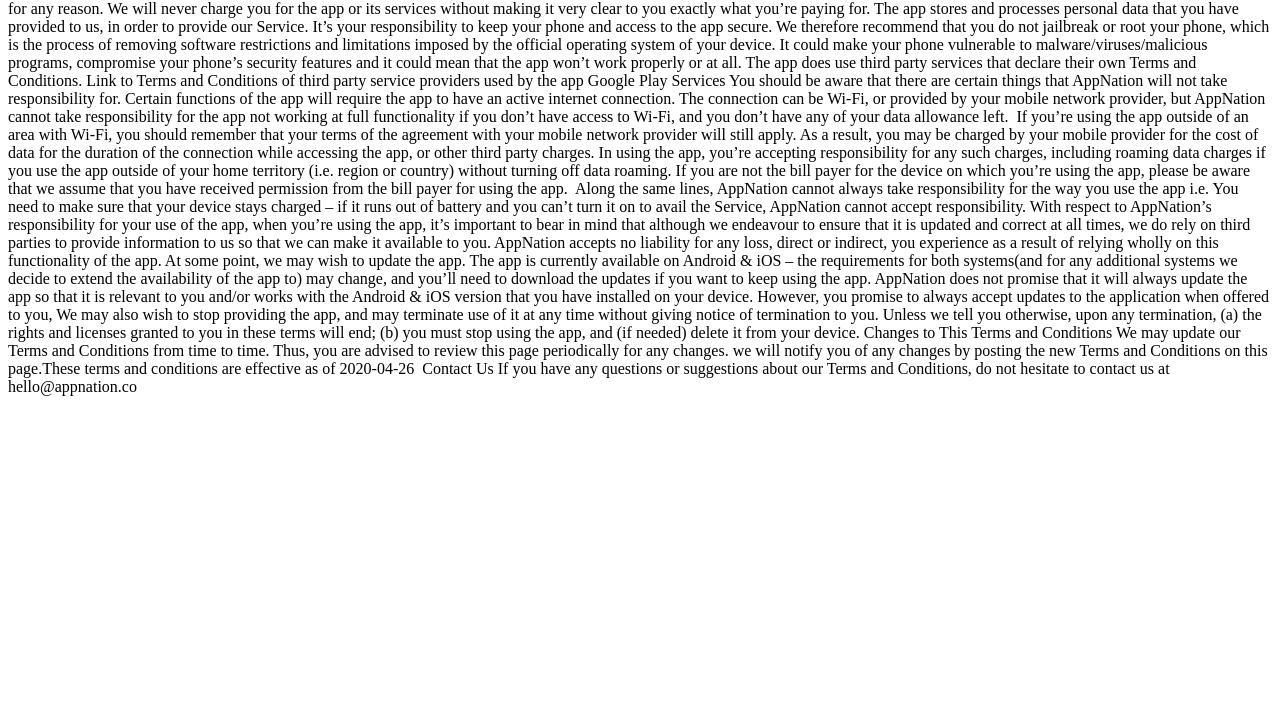
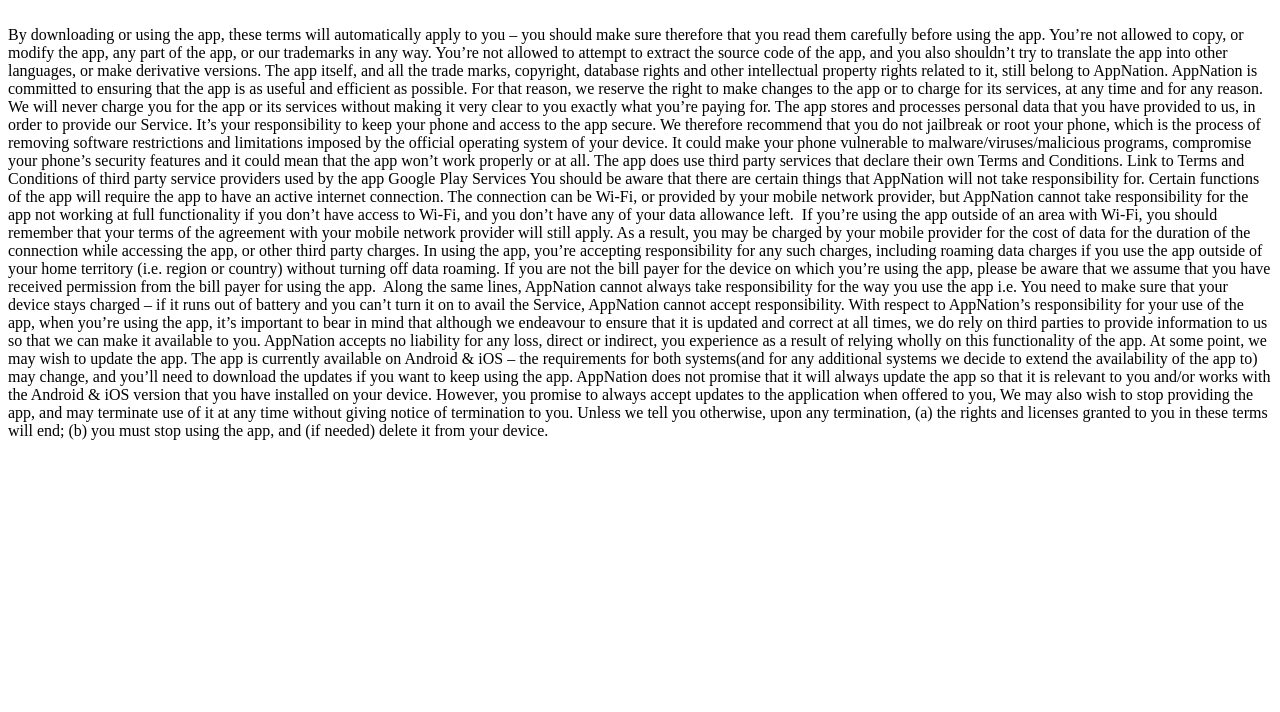
Before and after one commit to devflow752/devflow752.github.io, a plain HTML site: page termOfUse.html in a window 1280 px wide. Shown: the part 88-800 px from the top of the page. Drawn offline with Linux system fonts and the light colour scheme.

Commit message:
Update termOfUse.html

```diff
--- a/termOfUse.html
+++ b/termOfUse.html
@@ -1,10 +1,8 @@
 <!DOCTYPE html>
    <html>
       <body>
-         <p>
-            Terms & Conditions
-‍
-By downloading or using the app, these terms will automatically apply to you – you should make sure therefore that you read them carefully before using the app. You’re not allowed to copy, or modify the app, any part of the app, or our trademarks in any way. You’re not allowed to attempt to extract the source code of the app, and you also shouldn’t try to translate the app into other languages, or make derivative versions. The app itself, and all the trade marks, copyright, database rights and other intellectual property rights related to it, still belong to AppNation.
+         <h1 style="font-family: 'Courier New', Courier, monospace;">Terms & Conditions</h1> <br>
+         <p>By downloading or using the app, these terms will automatically apply to you – you should make sure therefore that you read them carefully before using the app. You’re not allowed to copy, or modify the app, any part of the app, or our trademarks in any way. You’re not allowed to attempt to extract the source code of the app, and you also shouldn’t try to translate the app into other languages, or make derivative versions. The app itself, and all the trade marks, copyright, database rights and other intellectual property rights related to it, still belong to AppNation.
 
 AppNation is committed to ensuring that the app is as useful and efficient as possible. For that reason, we reserve the right to make changes to the app or to charge for its services, at any time and for any reason. We will never charge you for the app or its services without making it very clear to you exactly what you’re paying for.
 
@@ -24,17 +22,9 @@
 
 With respect to AppNation’s responsibility for your use of the app, when you’re using the app, it’s important to bear in mind that although we endeavour to ensure that it is updated and correct at all times, we do rely on third parties to provide information to us so that we can make it available to you. AppNation accepts no liability for any loss, direct or indirect, you experience as a result of relying wholly on this functionality of the app.
 
-At some point, we may wish to update the app. The app is currently available on Android & iOS – the requirements for both systems(and for any additional systems we decide to extend the availability of the app to) may change, and you’ll need to download the updates if you want to keep using the app. AppNation does not promise that it will always update the app so that it is relevant to you and/or works with the Android & iOS version that you have installed on your device. However, you promise to always accept updates to the application when offered to you, We may also wish to stop providing the app, and may terminate use of it at any time without giving notice of termination to you. Unless we tell you otherwise, upon any termination, (a) the rights and licenses granted to you in these terms will end; (b) you must stop using the app, and (if needed) delete it from your device.
-
-Changes to This Terms and Conditions
-
-We may update our Terms and Conditions from time to time. Thus, you are advised to review this page periodically for any changes. we will notify you of any changes by posting the new Terms and Conditions on this page.These terms and conditions are effective as of 2020-04-26
-‍
-Contact Us
-
-If you have any questions or suggestions about our Terms and Conditions, do not hesitate to contact us at hello@appnation.co
+At some point, we may wish to update the app. The app is currently available on Android & iOS – the requirements for both systems(and for any additional systems we decide to extend the availability of the app to) may change, and you’ll need to download the updates if you want to keep using the app. AppNation does not promise that it will always update the app so that it is relevant to you and/or works with the Android & iOS version that you have installed on your device. However, you promise to always accept updates to the application when offered to you, We may also wish to stop providing the app, and may terminate use of it at any time without giving notice of termination to you. Unless we tell you otherwise, upon any termination, (a) the rights and licenses granted to you in these terms will end; (b) you must stop using the app, and (if needed) delete it from your device.</p>
 
 
-         </p>
-      </body>
+
+</body>
    </html>
```
